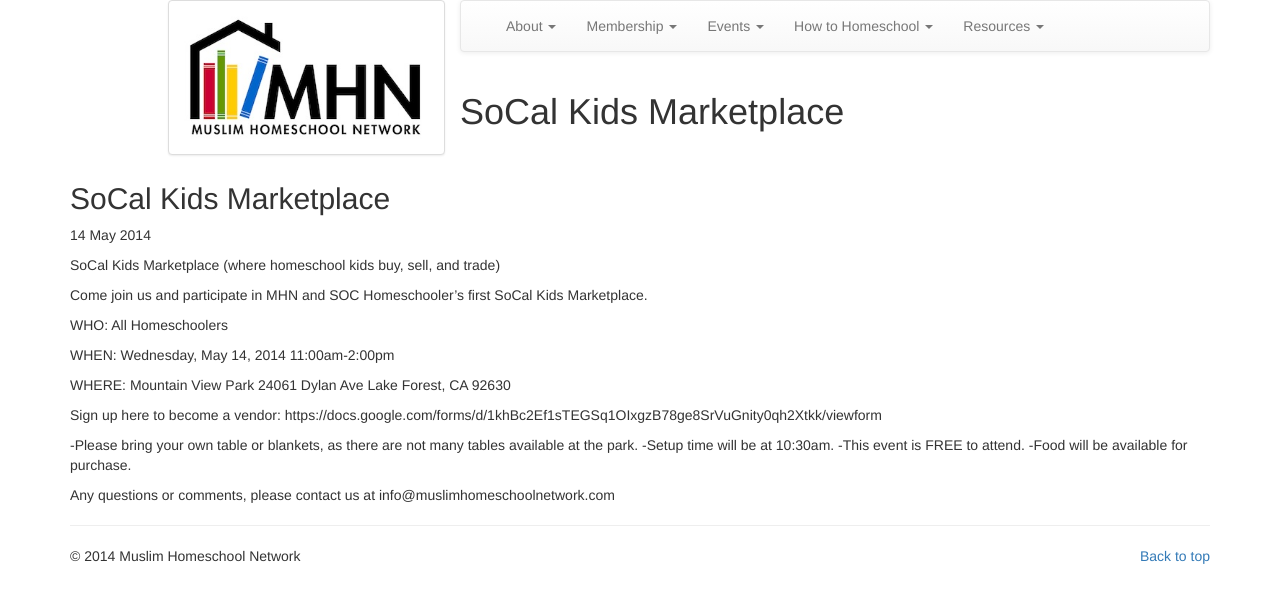
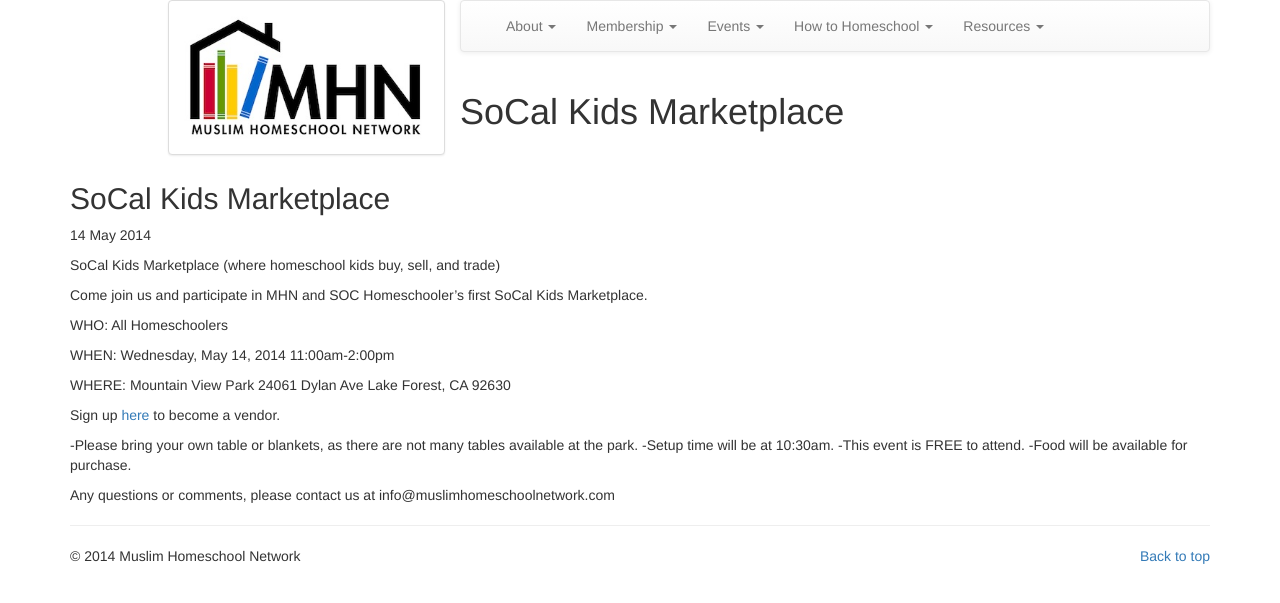
Before and after one commit to muslimhomeschoolnetwork/muslimhomeschoolnetwork.github.io, a Jekyll site: the page built from events/calendar/_posts/2014-05-14-11-00-socal-kids-marketplace.md, in a window 1280 px wide. Shown: the top 603 px of the page. Built offline with Jekyll 4.4.1, drawn with Linux system fonts in a browser that asks for light colours; nearby versions of some CDN libraries; Markdown is read by kramdown in place of the engine named in the settings.

Commit message:
Updated 2014-05-14-11-00-socal-kids-marketplace.md

```diff
--- a/events/calendar/_posts/2014-05-14-11-00-socal-kids-marketplace.md
+++ b/events/calendar/_posts/2014-05-14-11-00-socal-kids-marketplace.md
@@ -20,7 +20,7 @@
 24061 Dylan Ave
 Lake Forest, CA 92630
 
-Sign up here to become a vendor: https://docs.google.com/forms/d/1khBc2Ef1sTEGSq1OIxgzB78ge8SrVuGnity0qh2Xtkk/viewform
+Sign up [here](https://docs.google.com/forms/d/1khBc2Ef1sTEGSq1OIxgzB78ge8SrVuGnity0qh2Xtkk/viewform) to become a vendor.
 
 -Please bring your own table or blankets, as there are not many tables available at the park.
 -Setup time will be at 10:30am.
```
